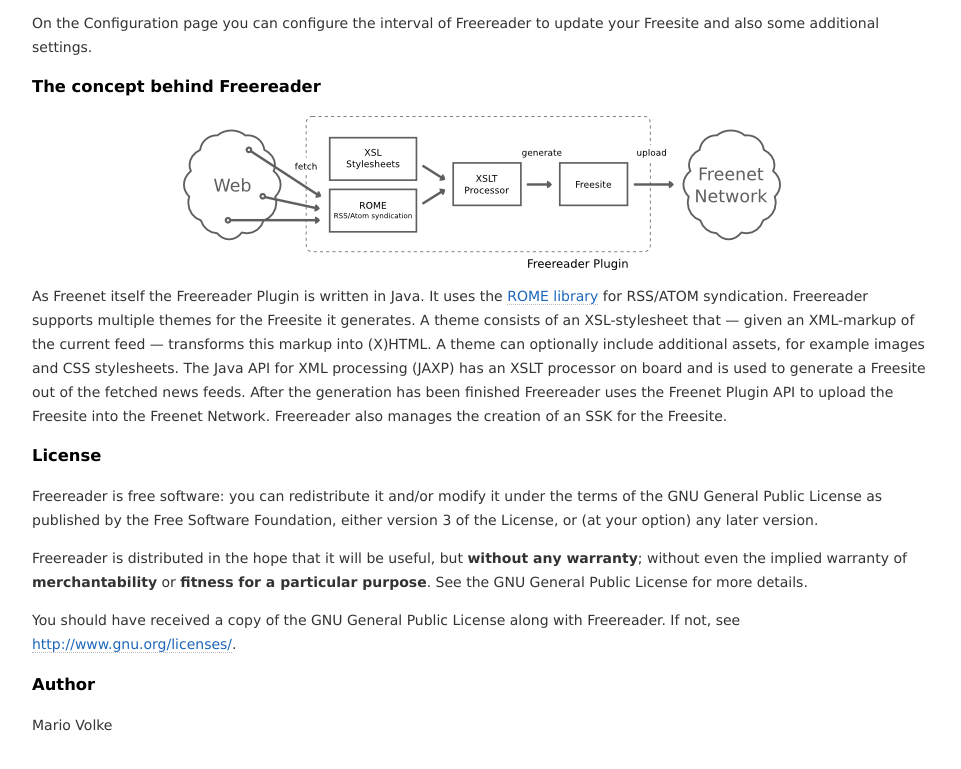
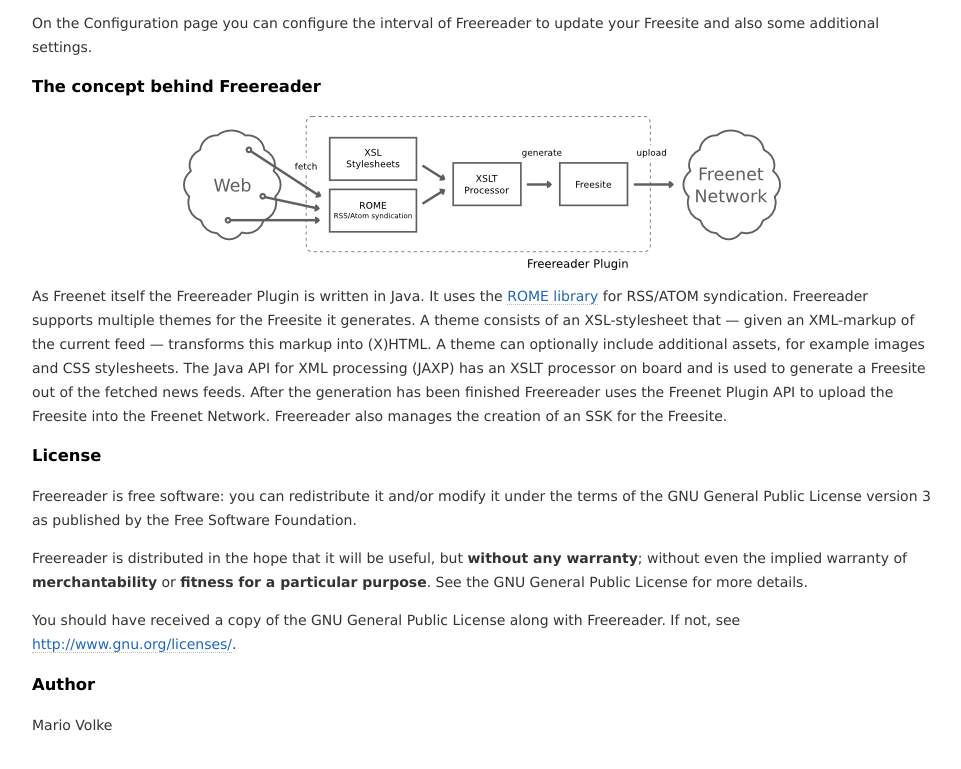
Before and after one commit to hyphanet/plugin-Freereader, a plain HTML site: page docs/index.html in a window 1280 px wide. Shown: the part 896-1665 px from the top of the page, without its empty margins (158-1119 px from the left). Drawn offline with Linux system fonts and the light colour scheme.

Commit message:
changed licence text in README and docs

```diff
--- a/docs/index.html
+++ b/docs/index.html
@@ -92,9 +92,8 @@
 			<h3>License</h3>
     		<p>
 				Freereader is free software: you can redistribute it and/or modify
-				it under the terms of the GNU General Public License as published by
-				the Free Software Foundation, either version 3 of the License, or
-				(at your option) any later version.
+				it under the terms of the GNU General Public License version 3 as published by
+				the Free Software Foundation.
 			</p>
 			<p>
 				Freereader is distributed in the hope that it will be useful,
```
Also changed, not shown: 1 other file.
